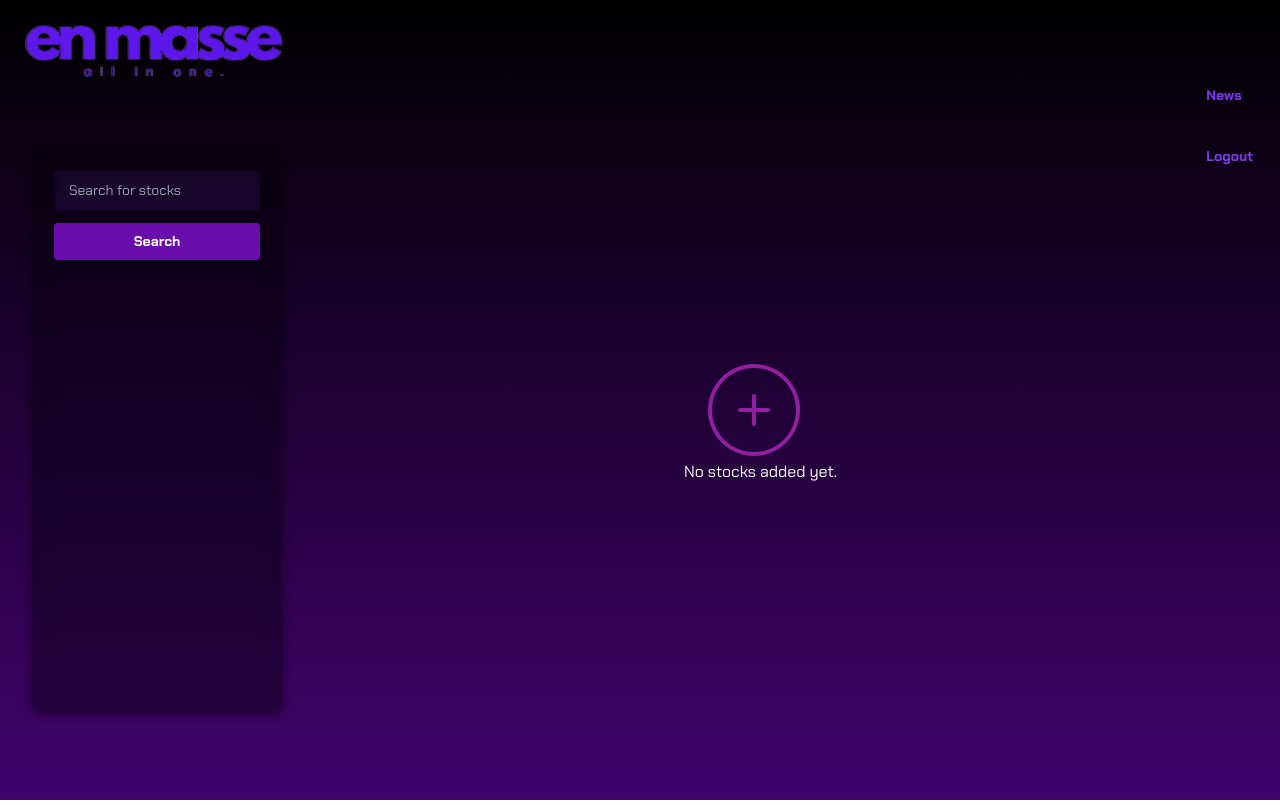
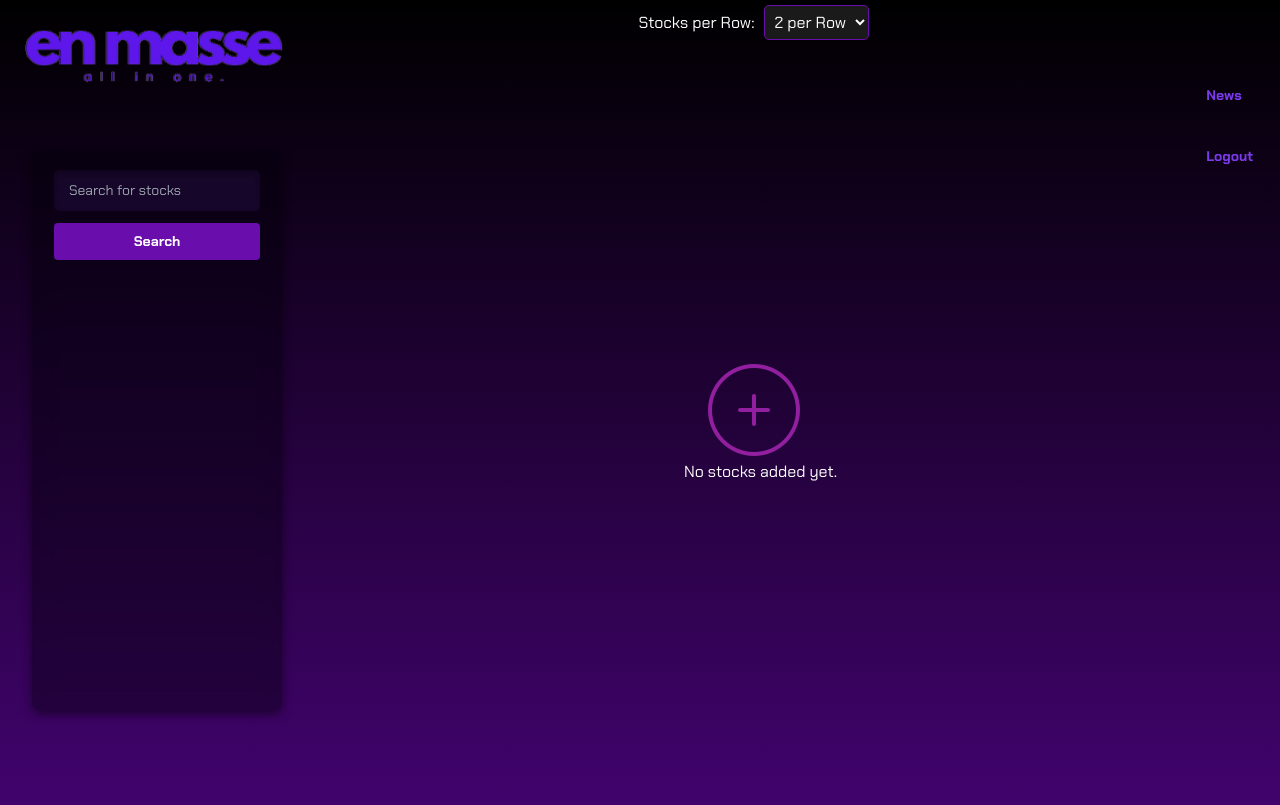
Before and after one commit to juroyye/capstone1, a React (Create React App) app: page /userdash in a window 1280 px wide. Built offline with nearby package versions, Linux system fonts and the light colour scheme.

Commit message:
added dropdown to change stock layout

```diff
--- a/src/pages/News/News.css
+++ b/src/pages/News/News.css
@@ -17,9 +17,10 @@
 
   .news-list {
     display: flex;
-    flex-direction: column;
+     flex-direction: column;
     gap: 20px;
   }
+
 
   .news-box{
     width: 200px;
@@ -35,6 +36,10 @@
 
   .news-article {
     padding: 15px;
+    position: relative;
+    left: 170px;
+    text-align: center;
+    width: 75%;
     border-radius: 8px;
     transition: transform 0.2s ease-in-out;
     background: rgba(3, 1, 10, 0.4);
--- a/src/pages/UserDash/UserDash.css
+++ b/src/pages/UserDash/UserDash.css
@@ -94,3 +94,32 @@
   .placeholder-text {
     font-size: 1.2em;
   }
+
+  .stock-toggle {
+  display: flex;
+  align-items: center;
+  justify-content: center;
+  margin-bottom: 10px;
+  margin-top: 5px;
+  color: white;
+  font-size: 1rem;
+
+}
+
+.stock-toggle select {
+  margin-left: 10px;
+  padding: 5px;
+  font-size: 1rem;
+  border-radius: 5px;
+  background: #1a1a1a;
+  color: white;
+  border: 1px solid #6a0dad;
+}
+
+.stocks-grid {
+  display: grid;
+  gap: 20px;
+  width: 100%;
+  justify-content: center;
+  transition: all 0.3s ease-in-out;
+}
--- a/src/pages/UserDash/UserDash.jsx
+++ b/src/pages/UserDash/UserDash.jsx
@@ -36,6 +36,9 @@ const UserDash = () => {
     const [isOverlayVisible, setOverlayVisible] = useState(false);
     const [selectedStock, setSelectedStock] = useState(null);
     const [addedStocks, setAddedStocks] = useState([]);
+    const [stockColumns, setStockColumns] = useState(2);
+
+
 
     useEffect(() => {
       const userId = localStorage.getItem("userId");
@@ -154,7 +157,20 @@ const UserDash = () => {
              )}
 
              <div className='content-container'>
-             <div className="stocks-grid">
+
+             <div className="stock-toggle">
+    <label htmlFor="stockColumns">Stocks per Row: </label>
+    <select
+      id="stockColumns"
+      value={stockColumns}
+      onChange={(e) => setStockColumns(Number(e.target.value))}
+    >
+      <option value={2}>2 per Row</option>
+      <option value={3}>3 per Row</option>
+    </select>
+  </div>
+
+  <div className="stocks-grid" style={{ gridTemplateColumns: `repeat(${stockColumns}, 1fr)` }}>
     {addedStocks.length > 0 ? (
       addedStocks.map((stock, index) => (
         <div key={index} className="stock-box">
```
Lines whose indentation alone changed are shown as unchanged.
